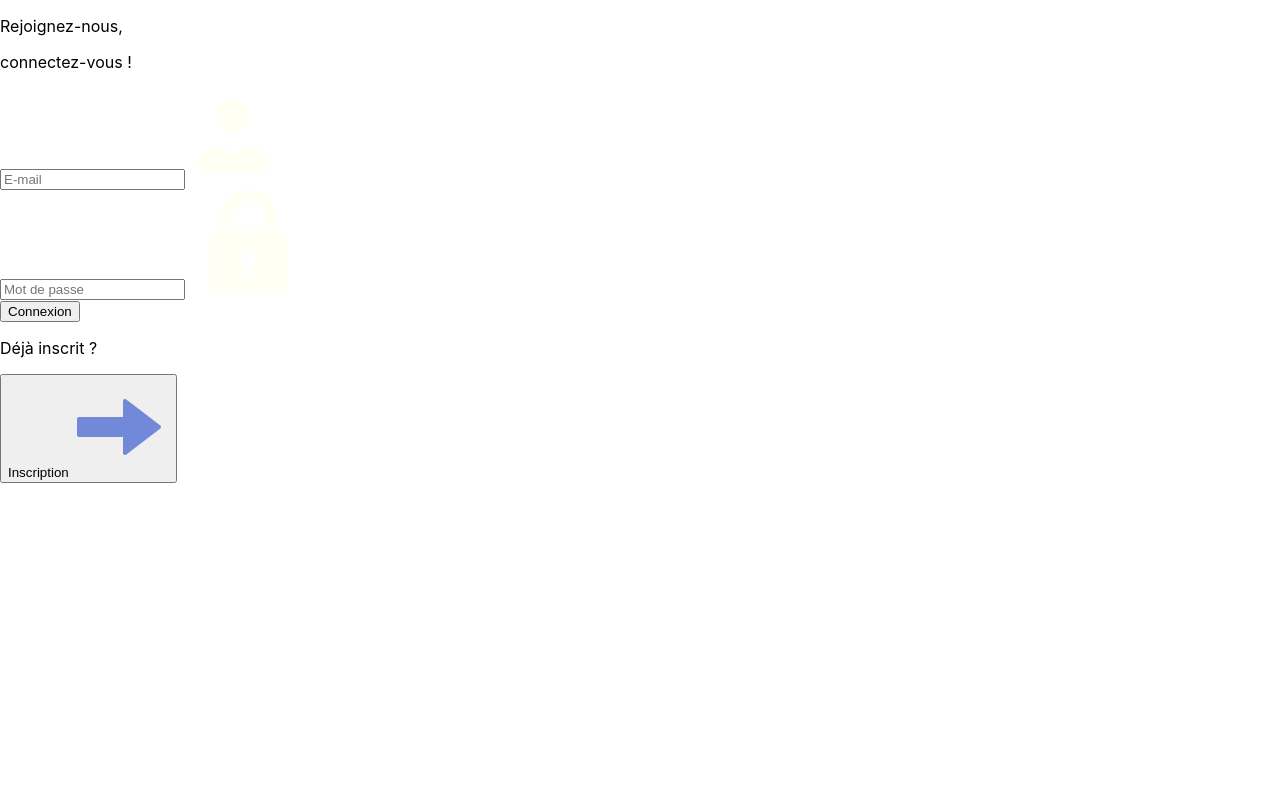
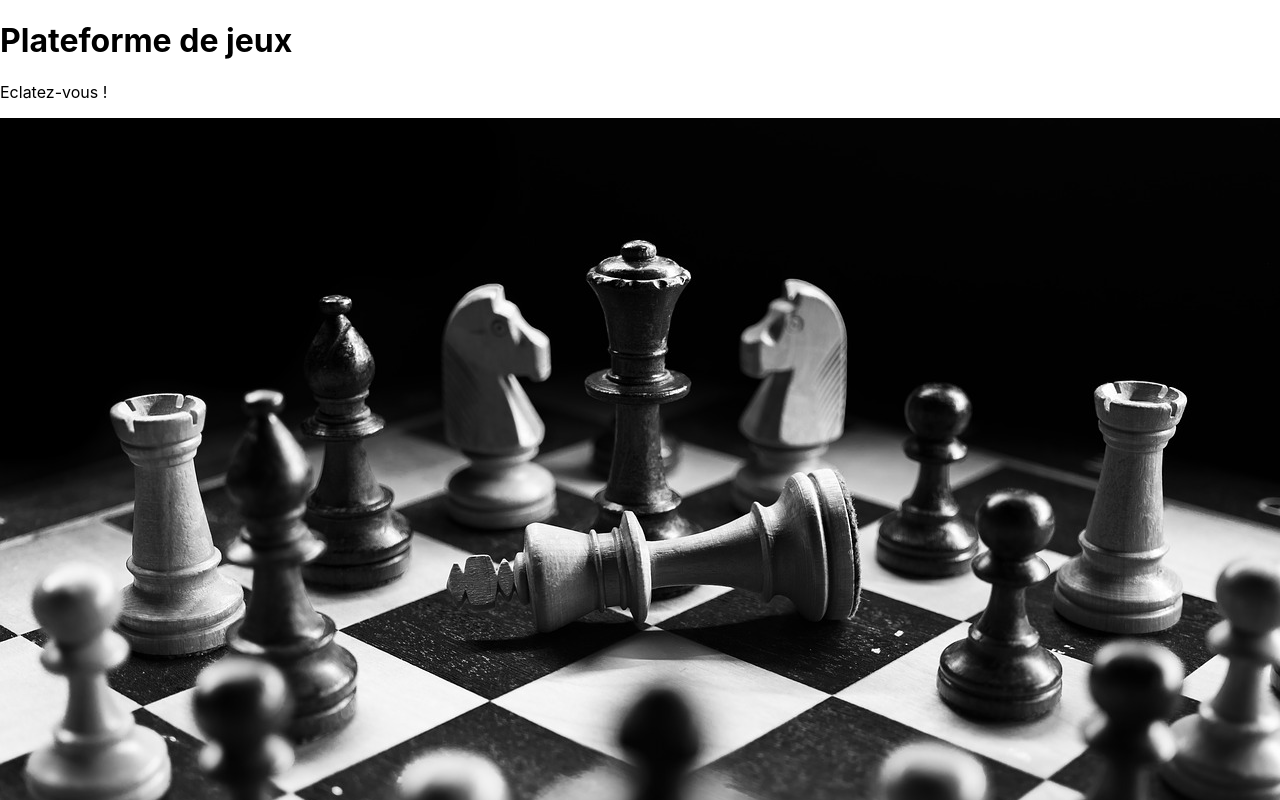
Before and after one commit to Formation-CDA-Grenoble/projet-jeu-en-ligne, a React (Create React App) app in the folder front/: page / in a window 1280 px wide. Shown: the top 800 px of the page. Built offline with nearby package versions, Linux system fonts and the light colour scheme.

Commit message:
image containerDesign

```diff
--- /dev/null
+++ b/front/src/components/ContainerDesignRegister.tsx
@@ -0,0 +1,12 @@
+import React from 'react'
+import { RegisterMainTitle } from './texts'
+
+export default (props:any) => {
+	return (
+		<div>
+			<RegisterMainTitle />
+			<img src={ props.image } alt="photo de jeu, présentation de l'application"/>
+			<div></div>
+		</div>
+	)
+}
--- a/front/src/components/index.ts
+++ b/front/src/components/index.ts
@@ -1,2 +1,3 @@
 export { default as ContainerInscription } from './ContainerInscription'
 export { default as ContainerConnection } from './ContainerConnection'
+export { default as ContainerDesignRegister } from './ContainerDesignRegister'
--- /dev/null
+++ b/front/src/components/texts/RegisterMainTitle.tsx
@@ -0,0 +1,10 @@
+import React from 'react'
+
+export default (props:any) => {
+	return (
+		<div className="register-main-title">
+			<h1>{ "Plateforme de jeux" }</h1>
+			<p>{ "Eclatez-vous !" }</p>
+		</div>
+	)
+}
--- a/front/src/components/texts/index.ts
+++ b/front/src/components/texts/index.ts
@@ -1 +1,2 @@
 export { default as RegisterTitle } from './RegisterTitle'
+export { default as RegisterMainTitle } from './RegisterMainTitle'
--- a/front/src/pages/PageRegister.tsx
+++ b/front/src/pages/PageRegister.tsx
@@ -1,7 +1,8 @@
 import React from 'react';
-import { ContainerInscription } from '../components';
-import { ContainerConnection } from '../components';
+import { ContainerInscription, ContainerConnection, ContainerDesignRegister } from '../components';
 import { Redirect } from "react-router-dom";
+import chess from '../images/chess.jpg';
+import tictactoe from '../images/tic-tac-toe.jpg';
 
 
 export default class PageRegister extends React.Component<any, any,any> {
@@ -28,9 +29,16 @@ export default class PageRegister extends React.Component<any, any,any> {
 			"connection": <ContainerConnection goTo={ this.goTo } confirm={ this.state.confirm }/>,
 			"home": <Redirect to="/home"/>
 		}
+
+		const images:any = {
+			"inscription": tictactoe,
+			"connection": chess,
+			"home": null
+		}
 		const ComponentName:any = components[this.state.currentComponent]
 		return(
 			<div>
+				<ContainerDesignRegister image={ images[this.state.currentComponent] }/>
 				{ ComponentName }
 			</div>
 		)
```
